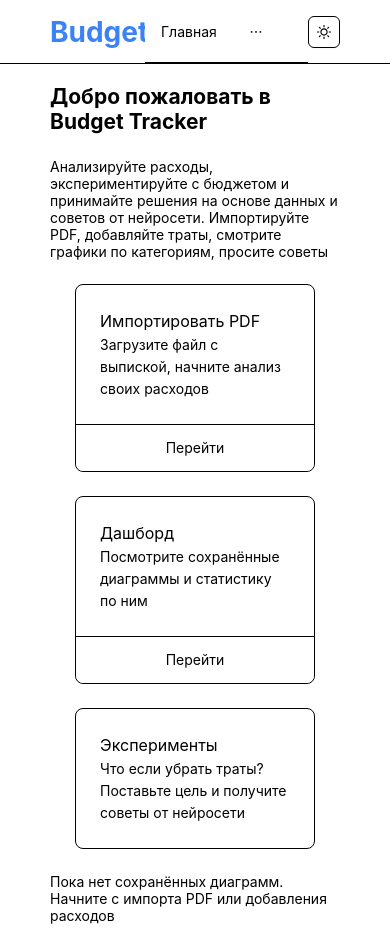
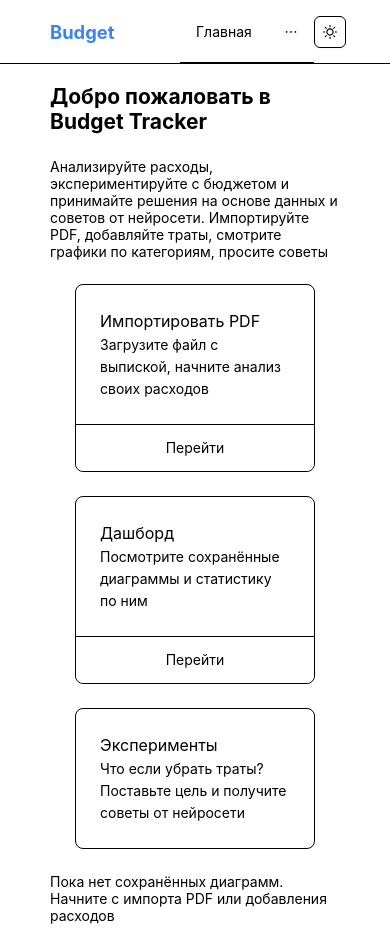
Before and after one commit to LizKa2091/budget-tracker, a React (Vite) app in the folder frontend/: page / in a window 390 px wide. Built offline with nearby package versions, Linux system fonts and the light colour scheme; no server answers.

Commit message:
styles(header-bar): add adaptive layout

```diff
--- a/frontend/src/widgets/header-bar/HeaderBar.module.scss
+++ b/frontend/src/widgets/header-bar/HeaderBar.module.scss
@@ -15,3 +15,16 @@
 .logoutButton {
    border: 0;
 }
+
+@media (max-width: 1023px) {
+   .container h1 {
+      font-size: 1.4rem;
+   }
+}
+
+@media (max-width: 767px) {
+   .container h1 {
+      font-size: 1.15rem;
+      min-width: 130px;
+   }
+}
```
